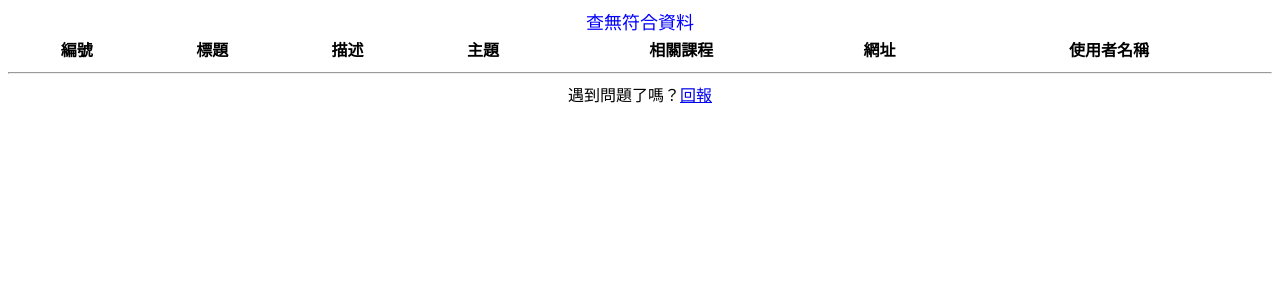
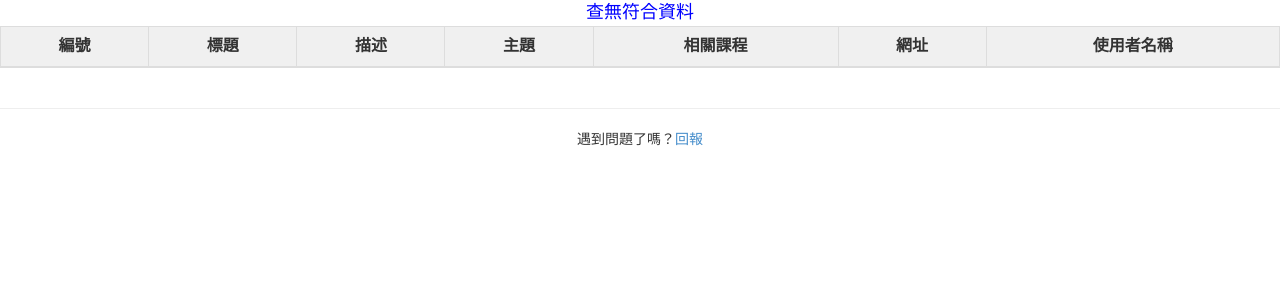
Before and after one commit to DHugo324/database_final, a PHP site: page /query/query.php in a window 1280 px wide. Shown: the top 300 px of the page. Run offline with PHP 8.4, Linux system fonts and the light colour scheme; the visitor is signed in with stand-in values (Sample User, id 1); data that the repository does not hold is empty.

Commit message:
UI update

```diff
--- a/query/query.php
+++ b/query/query.php
@@ -29,6 +29,7 @@ $topic = $_POST['topic'] ? $_POST['topic'] : null;
             background-color: #77c477;
         }
     </style>
+    <link href="../css/bootstrap.min.css" rel="stylesheet">
     <script>
         function editNote(id) {
             window.location.href = "../note/edit/index.php?id=" + id;
@@ -109,7 +110,8 @@ $topic = $_POST['topic'] ? $_POST['topic'] : null;
             ?>
         </div>
         <div style="width: 100%;">
-            <table style="width: 100%; text-align:center;">
+            <table class="table table-bordered table-striped"
+                style="background-color: #f0f0f0; color: #333; width: 100%; text-align:center;">
                 <thead>
                     <tr>
                         <th>編號</th>
@@ -206,7 +208,8 @@ $topic = $_POST['topic'] ? $_POST['topic'] : null;
         </div>
     </main>
     <hr>
-    <div style='display: flex; justify-content: center; align-items: center; flex-direction: row;'>遇到問題了嗎？<a href="../contact/index.php">回報</a></div>
+    <div style='display: flex; justify-content: center; align-items: center; flex-direction: row;'>遇到問題了嗎？<a
+            href="../contact/index.php">回報</a></div>
 </body>
 
 </html>
```
